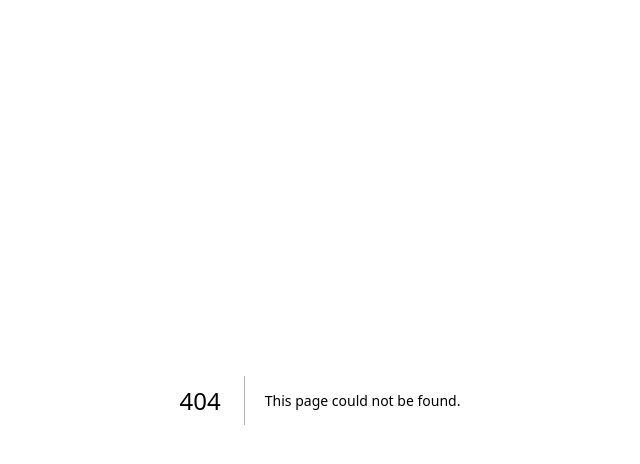
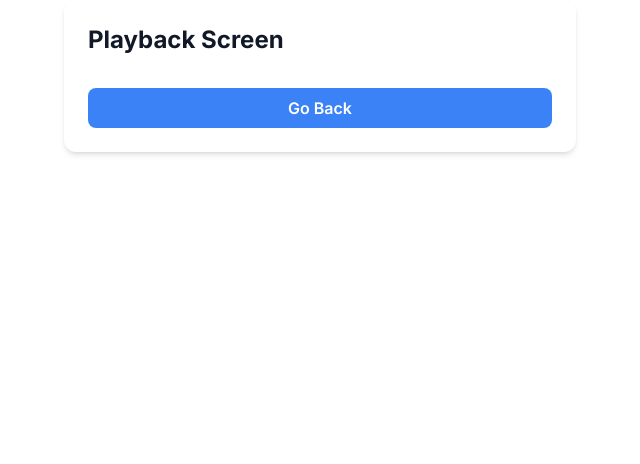
Before and after one commit to 0ldx7/Hisseki, a Next.js app: page /playback in a window 1280 px wide. Before the commit this address had no page. Shown: the top 464 px of the page, without its empty margins (320-960 px from the left). Built offline with nearby package versions, Linux system fonts and the light colour scheme.

Commit message:
Playbackページ構築中

```diff
--- /dev/null
+++ b/src/app/playback/page.tsx
@@ -0,0 +1,38 @@
+"use client";
+import React, { useEffect, useState } from 'react';
+import { useRouter } from 'next/router';
+import { diff_match_patch, patch_obj } from 'diff-match-patch';
+
+const Playback: React.FC = () => {
+    const [text, setText] = useState<string>('');
+    const router = useRouter();
+
+    useEffect(() => {
+        if (router.isReady) {
+            const { text: encodedText } = router.query;
+            if (encodedText) {
+                try {
+                    const decodedText = decodeURIComponent(encodedText as string);
+                    setText(decodedText);
+                } catch (e) {
+                    console.error("Failed to decode text:", e);
+                }
+            }
+        }
+    }, [router.isReady, router.query]);
+
+    return (
+        <div className="p-6 max-w-lg mx-auto bg-white text-gray-900 rounded-xl shadow-md space-y-4">
+            <h1 className="text-2xl font-bold">Playback Screen</h1>
+            <p className="whitespace-pre-wrap">{text}</p>
+            <button
+                className="w-full py-2 px-4 bg-blue-500 text-white font-semibold rounded-lg hover:bg-blue-400 focus:outline-none focus:ring-2 focus:ring-blue-500 focus:ring-opacity-50"
+                onClick={() => router.back()}
+            >
+                Go Back
+            </button>
+        </div>
+    );
+};
+
+export default Playback;
```
